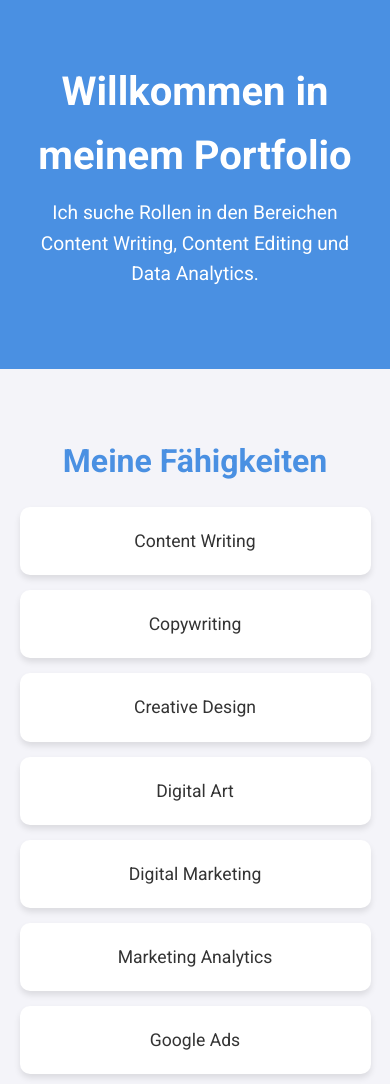
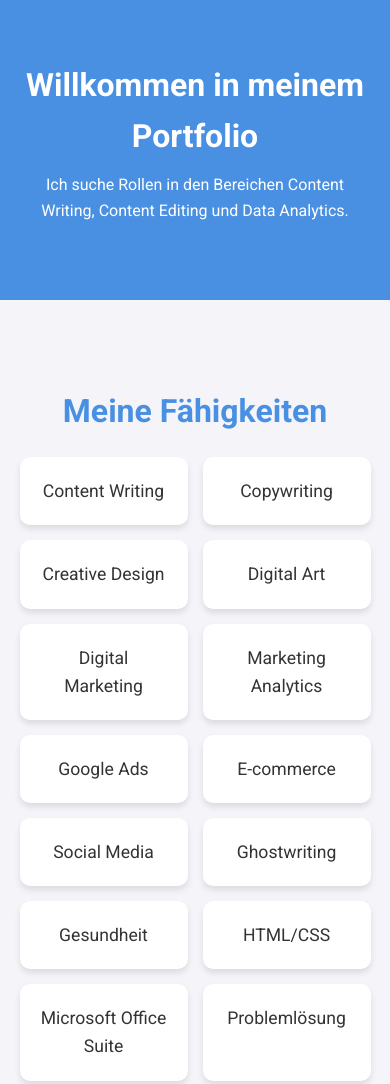
Before and after one commit to Phil-101/Portfolio, a plain HTML site: page index.html in a window 390 px wide. Shown: the top 1084 px of the page. Drawn offline with Linux system fonts and the light colour scheme.

Commit message:
Update styles.css

```diff
--- a/styles.css
+++ b/styles.css
@@ -5,6 +5,9 @@ body {
     padding: 0;
     background-color: #f4f4f9;
     color: #333;
+    display: flex;
+    flex-direction: column;
+    min-height: 100vh;
 }
 
 header {
@@ -28,6 +31,11 @@ header p {
     width: 90%;
     max-width: 1200px;
     margin: 0 auto;
+}
+
+main {
+    flex: 1;
+    padding: 20px 0;
 }
 
 section {
@@ -66,9 +74,23 @@ footer {
     color: #fff;
     text-align: center;
     padding: 20px 0;
-    margin-top: 40px;
+    margin-top: auto;
 }
 
 footer p {
     margin: 0;
 }
+
+@media (max-width: 768px) {
+    header h1 {
+        font-size: 2em;
+    }
+
+    header p {
+        font-size: 1em;
+    }
+
+    .skills-grid, .roles-grid {
+        grid-template-columns: repeat(auto-fit, minmax(150px, 1fr));
+    }
+}
```
